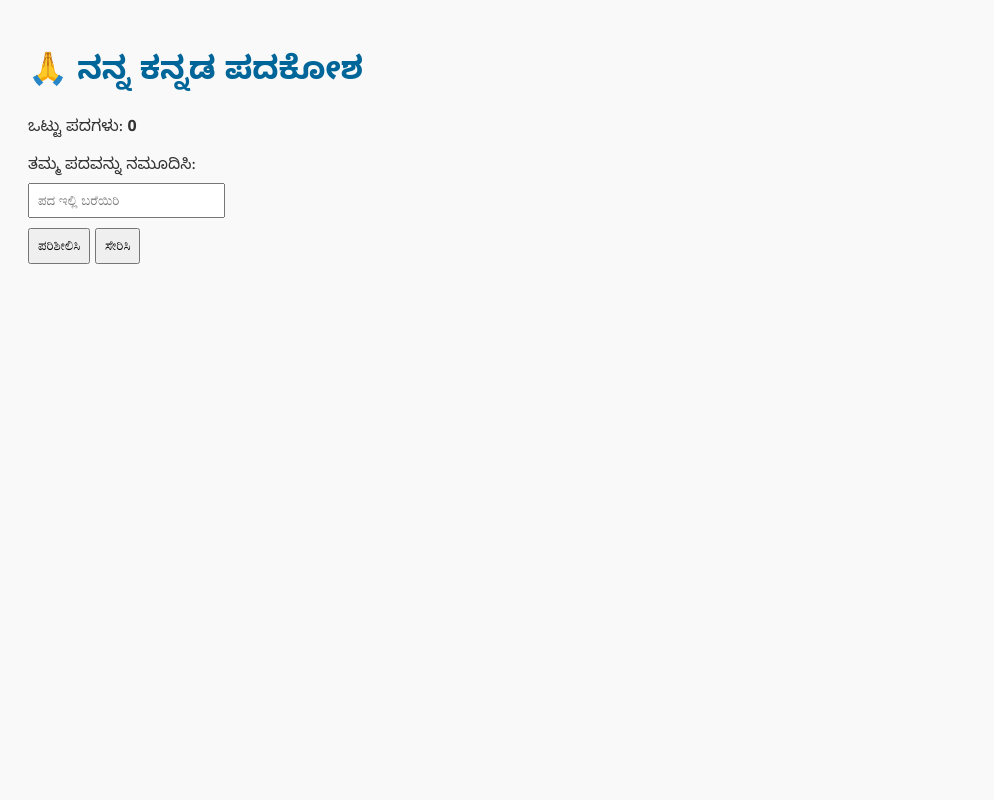
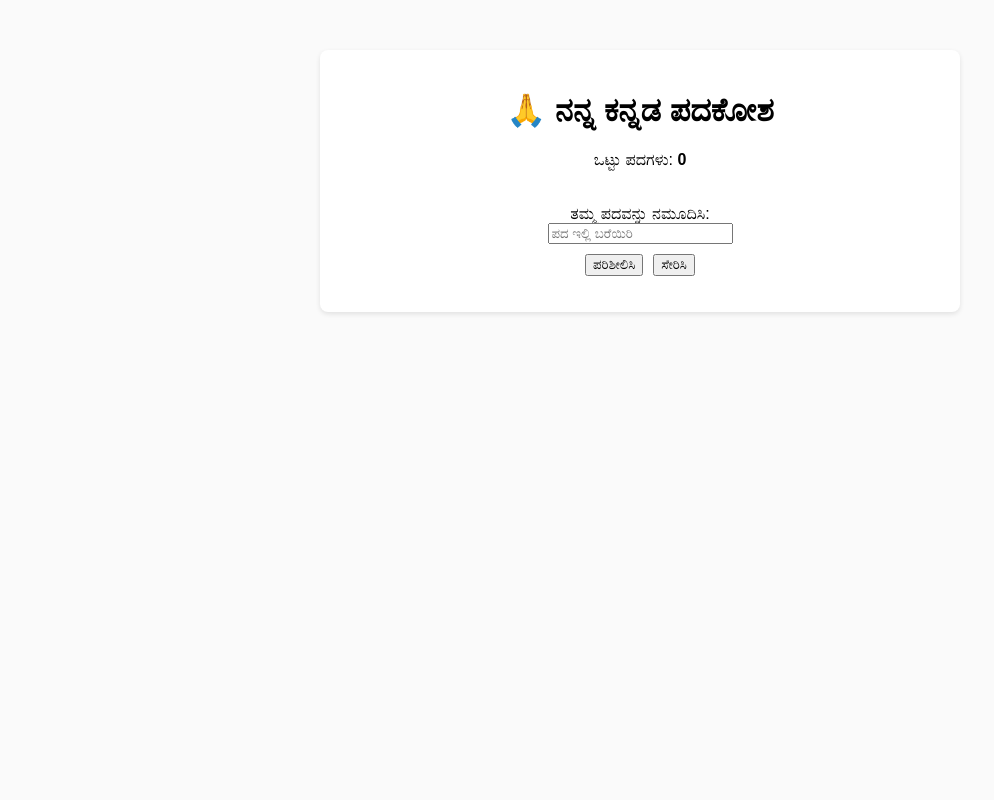
Before and after one commit to hebbarp/ikan, a Flask app: page / in a window 1280 px wide. Shown: the whole page, without its empty margins (0-994 px from the left). Run offline with Flask 3, Linux system fonts and the light colour scheme; data that the repository does not hold is empty.

Commit message:
UI: center title and form in page

```diff
--- a/static/style.css
+++ b/static/style.css
@@ -1,15 +1,33 @@
 body {
-  font-family: 'Noto Sans Kannada', sans-serif;
-  background: #f9f9f9;
-  color: #333;
-  padding: 20px;
+  font-family: sans-serif;
+  background: #fafafa;
+  margin: 0;
+  padding: 0;
+  display: flex;
+  justify-content: center;
+  align-items: flex-start;
+  min-height: 100vh;
 }
 
-h1 {
-  color: #006699;
+main {
+  max-width: 600px;
+  width: 100%;
+  margin-top: 50px;
+  padding: 20px;
+  background: #fff;
+  border-radius: 8px;
+  box-shadow: 0 2px 5px rgba(0,0,0,0.1);
+  text-align: center;
 }
 
-input, button {
-  padding: 8px;
-  margin: 5px 0;
+form {
+  margin-top: 20px;
+  display: inline-block;
 }
+
+.buttons {
+  margin-top: 10px;
+  display: flex;
+  justify-content: center;
+  gap: 10px;
+}
```
